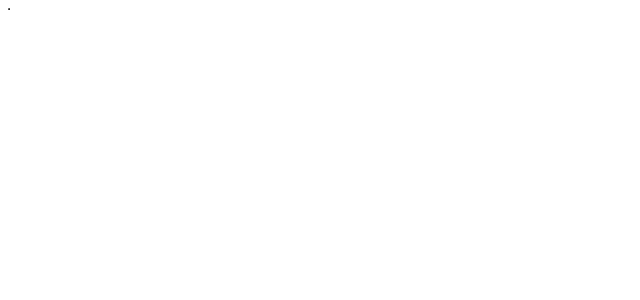
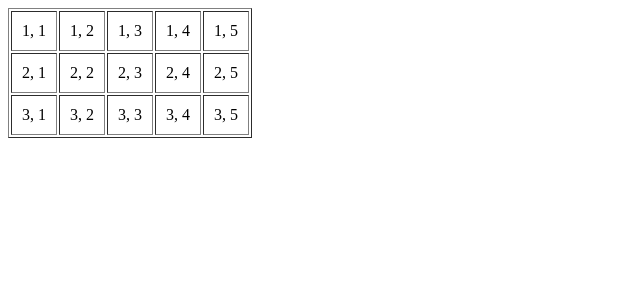
Before and after one commit to YudhaYudhistira/pw2022_d_213040124, a PHP site: page /latihan1.php in a window 1280 px wide. Before the commit the part shown is almost empty. Shown: the top 300 px of the page, without its empty margins (0-640 px from the left). Run offline with PHP 8.4, Linux system fonts and the light colour scheme.

Commit message:
menyelesaikan latihan 1, pertemuan 3

```diff
--- a/kuliah/pertemuan3/latihan1.php
+++ b/kuliah/pertemuan3/latihan1.php
@@ -32,10 +32,14 @@
 <body>
 
     <table border="1" cellpadding="10" cellpacing="0">
-        <?php for( $i = 1; $i <= 3; $i++) { ?>
+        <?php for( $i = 1; $i <= 3; $i++) : ?>
 
-        <?php } ?>
-
+            <tr>
+                <?php for( $j = 1; $j <= 5; $j++ ) { ?>
+                <td><?php echo "$i, $j"; ?></td>
+                <?php } ?>
+            </tr>
+        <?php endfor; ?>
     </table>
 
 </body>
```
Also changed, not shown: kuliah/pertemuan3/latihan2.php (added).
